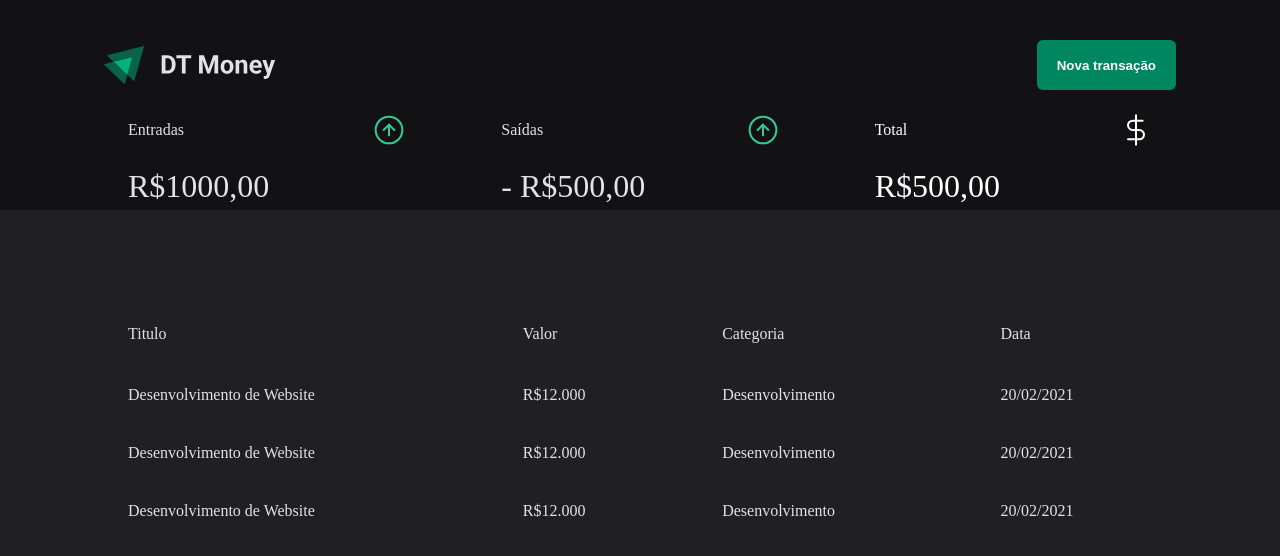
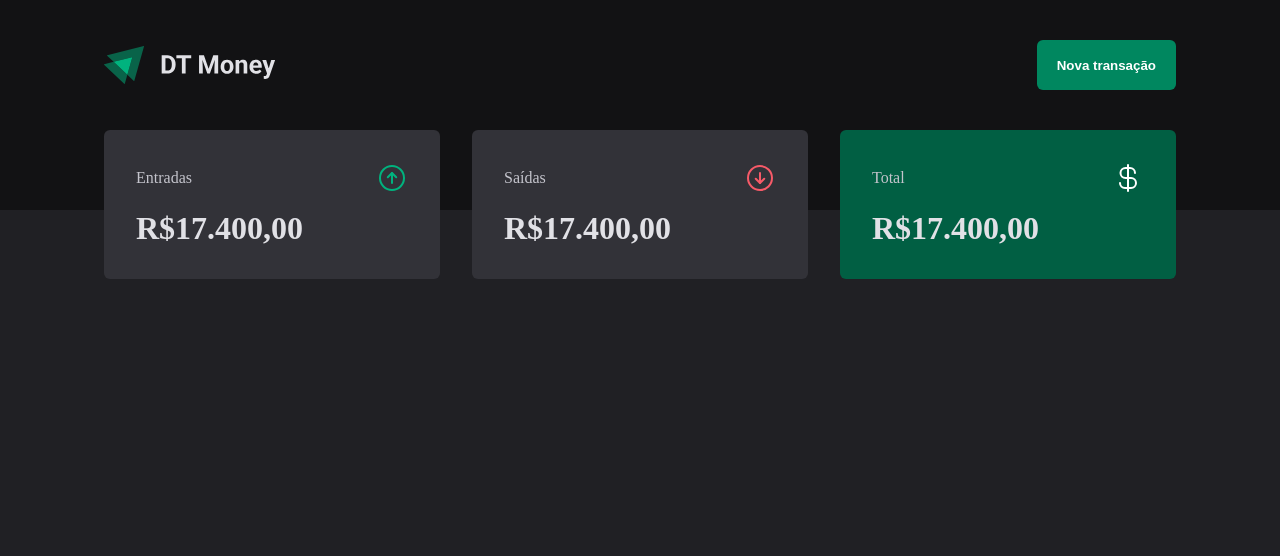
Before and after one commit to EricaReis/save-coin, a React (Create React App) app: page / in a window 1280 px wide. Shown: the top 556 px of the page. Built offline with nearby package versions, Linux system fonts and the light colour scheme; no server answers; what miragejs would draw is missing.

Commit message:
Creating Summary Component

```diff
--- a/package.json
+++ b/package.json
@@ -5,6 +5,7 @@
   "dependencies": {
     "@types/react-modal": "^3.12.0",
     "axios": "^0.21.1",
+    "phosphor-react": "^1.4.1",
     "react": "^17.0.2",
     "react-dom": "^17.0.2",
     "react-modal": "^3.13.1",
--- a/src/App.tsx
+++ b/src/App.tsx
@@ -20,13 +20,6 @@
         <GlobalStyle />
 
         <Transactions />
-
-        <Dashboard />
-
-        <NewTransactionModal
-          isOpen={isNewTransactionModalOpen}
-          onRequestClose={handleCloseNewTransactionModal}
-        />
       </ThemeProvider>
     </>
   );
--- a/src/components/Summary/index.tsx
+++ b/src/components/Summary/index.tsx
@@ -1,32 +1,35 @@
-import incomeImg from '../../assets/income.svg';
-import outcomeImg from '../../assets/income.svg';
-import totalImg from '../../assets/total.svg';
-import { Container } from "./styles";
+import { ArrowCircleDown, ArrowCircleUp, CurrencyDollar } from "phosphor-react";
+import { SummaryCard, SummaryContainer } from "./styles";
 
 export function Summary() {
-    return(
-        <Container>
-            <div>
+  return (
+    <SummaryContainer>
+      <SummaryCard>
         <header>
-                    <p>Entradas</p>
-                    <img src={incomeImg} alt="Entradas"/>
+          <span>Entradas</span>
+          <ArrowCircleUp size={32} color="#00b37e" />
         </header>
-                <strong>R$1000,00</strong>
-            </div>
-            <div>
+
+        <strong>R$17.400,00</strong>
+      </SummaryCard>
+
+      <SummaryCard>
         <header>
-                    <p>Saídas</p>
-                    <img src={outcomeImg} alt="Saídas"/>
+          <span>Saídas</span>
+          <ArrowCircleDown size={32} color="#f75a68" />
         </header>
-                <strong>- R$500,00</strong>
-            </div>
-            <div className="highlight-background">
+
+        <strong>R$17.400,00</strong>
+      </SummaryCard>
+
+      <SummaryCard variant="green">
         <header>
-                    <p>Total</p>
-                    <img src={totalImg} alt="Total"/>
+          <span>Total</span>
+          <CurrencyDollar size={32} color="#fff" />
         </header>
-                <strong>R$500,00</strong>
-            </div>
-        </Container>
-    )
+
+        <strong>R$17.400,00</strong>
+      </SummaryCard>
+    </SummaryContainer>
+  );
 }
--- a/src/components/Summary/styles.ts
+++ b/src/components/Summary/styles.ts
@@ -1,37 +1,43 @@
-import styled from 'styled-components';
+import styled, { css } from "styled-components";
 
-export const Container = styled.div `
+export const SummaryContainer = styled.section`
+  width: 100%;
+  max-width: 1120px;
+  margin: 0 auto;
+  padding: 0 1.5rem;
+
   display: grid;
   grid-template-columns: repeat(3, 1fr);
   gap: 2rem;
-    margin-top: -10rem;
 
-    div{
-        background: var(--shape);
-        padding: 1.5rem 2rem;
-        border-radius: 0.25rem;
-        color: var(--text-title);
+  margin-top: -5rem;
+`;
 
-        &.highlight-background {
-        background: var(--green);
-        color: #FFF;
+interface SummaryCardProps {
+  variant?: "green";
 }
 
-    }
+export const SummaryCard = styled.div<SummaryCardProps>`
+  background: ${(props) => props.theme["gray-600"]};
+  border-radius: 6px;
+  padding: 2rem;
 
   header {
     display: flex;
     align-items: center;
     justify-content: space-between;
+    color: ${(props) => props.theme["gray-300"]};
   }
 
   strong {
     display: block;
     margin-top: 1rem;
     font-size: 2rem;
-        font-weight: 500;
-        line-height: 3rem;
   }
 
-
+  ${(props) =>
+    props.variant === "green" &&
+    css`
+      background: ${props.theme["green-700"]};
+    `}
 `;
--- a/src/pages/Transactions/index.tsx
+++ b/src/pages/Transactions/index.tsx
@@ -1,9 +1,11 @@
 import { Header } from "../../components/Header";
+import { Summary } from "../../components/Summary";
 
 export function Transactions() {
   return (
     <div>
       <Header />
+      <Summary />
     </div>
   );
 }
```
Also changed, not shown: 1 other file (tests, documents, lock files or other folders). Lines whose indentation alone changed are shown as unchanged.
